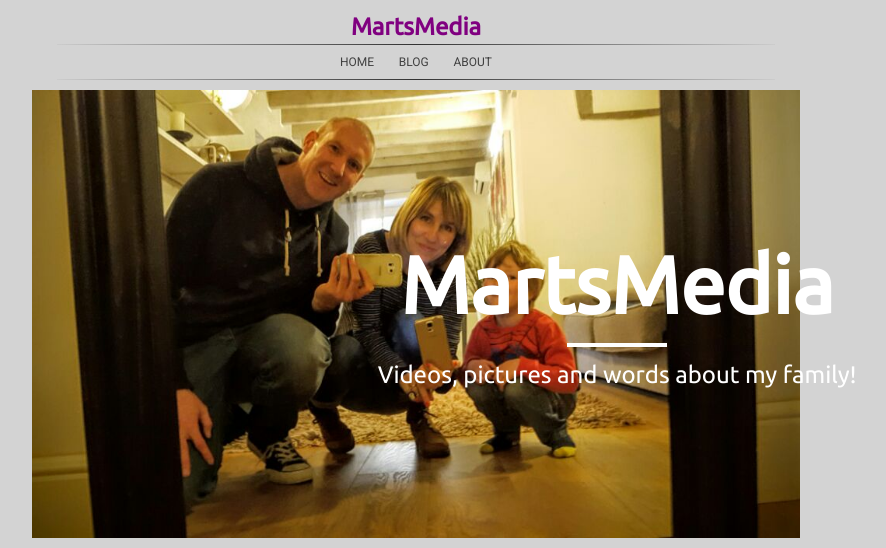
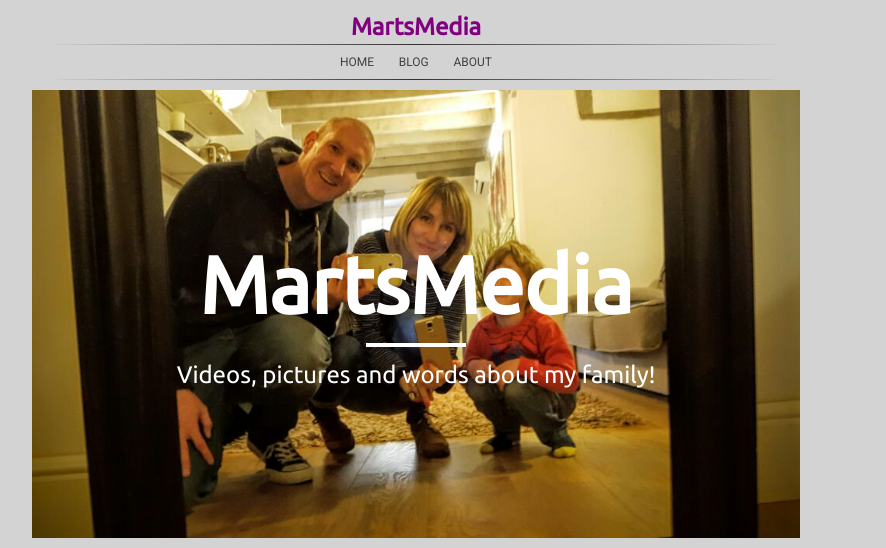
Before and after one commit to dawsino/dawsino.github.io, a Jekyll site: the page built from index.html, in a window 1280 px wide. Shown: the top 548 px of the page, without its empty margins (224-1110 px from the left). Built offline with Jekyll 4.4.1, drawn with Linux system fonts in a browser that asks for light colours; nearby versions of some CDN libraries; the list of posts is cut into pages by our own code; grey boxes are pictures that could not be loaded.

Commit message:
Update custom.css

```diff
--- a/css/custom.css
+++ b/css/custom.css
@@ -111,6 +111,12 @@ h1, h2, h3, h4, h5, h6, body {
 
 }
 
+.container {
+    max-width: 768px;
+    margin: auto;
+
+}
+
 .logo {
     font-family:  'Ubuntu', sans-serif;
     font-size: 24px;
```
